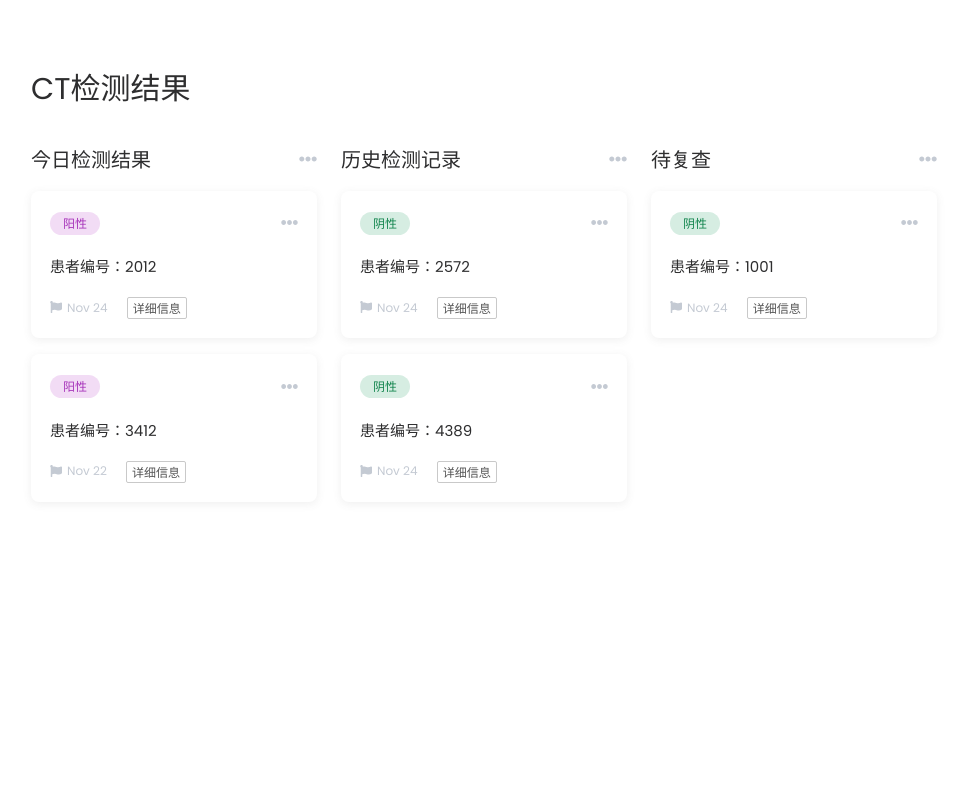
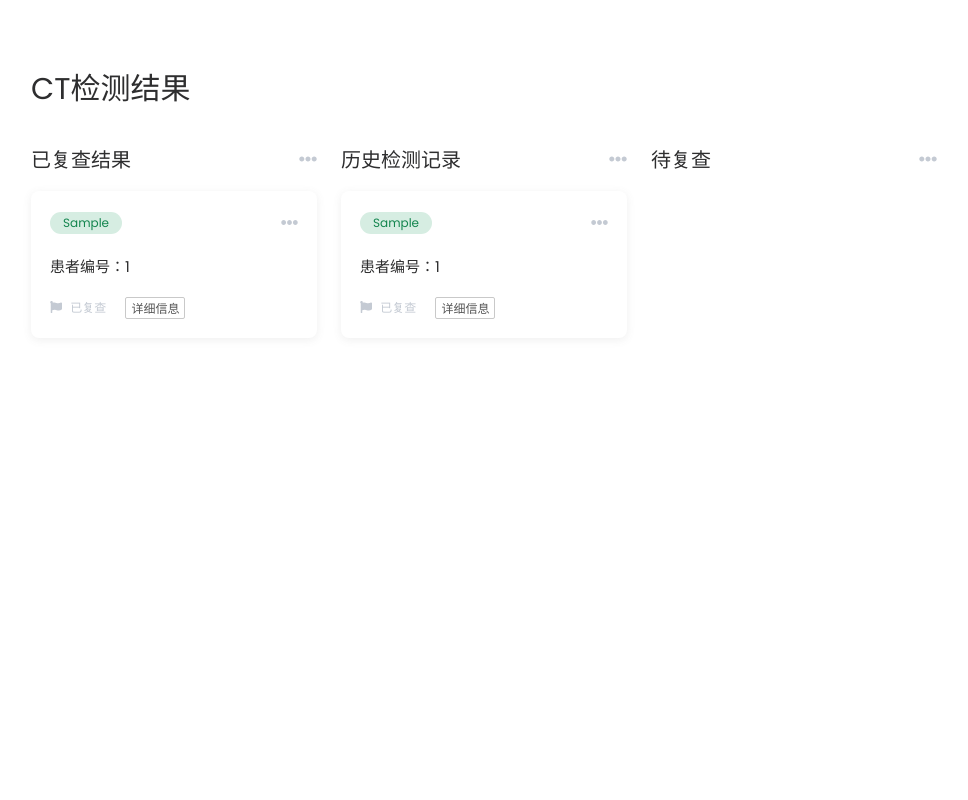
Before and after one commit to ycycse/Auxiliary-diagnosis-system, a Django app: page /diagnosis/result_list/ in a window 1280 px wide. Shown: the whole page, without its empty margins (1-969 px from the left). Run offline with Django 3.2, Linux system fonts and the light colour scheme; tables that the repository leaves empty hold one stand-in row (values such as "Sample post").

Commit message:
增加分割图像与展示图像的切换 实现了Result_List诊断结果界面的对应功能 实现了医生的复查功能

```diff
--- a/diagnosis/segmentation.py
+++ b/diagnosis/segmentation.py
@@ -70,11 +70,9 @@ def inference(image_root, processed_path):
     layer = Image.new("RGBA", img.size, (0, 0, 0, 0))
     layer.paste(icon, (0, 0))
     out = Image.composite(layer, img, layer)
-    print(processed_path)
+
     out.save(processed_path)
     print('Segmentation Finished!')
     res = processed_path.split("media")
-    print()
-    print(res[1])
     # print(os.path.join(settings.MEDIA_ROOT, res[1]).replace('\\', '/'))
     return res[1].replace('\\', '/')
--- a/diagnosis/urls.py
+++ b/diagnosis/urls.py
@@ -12,6 +12,7 @@ urlpatterns = [
     path('result/', views.ResultView.as_view(), name='result'),
     path('main_layout/', views.MainLayoutView.as_view(), name='main_layout'),
     path('result_list/', views.ResultListView.as_view(), name='result_list'),
-    path('result_detail/', views.ResultDetailView.as_view(), name='result_detail'),
-    path('append_result/<img_url>', views.PicProcessView.getPicture)
+    path('result_detail/<num>/', views.ResultDetailView.as_view(), name='detail'),
+    path('append_result/<img_url>/', views.PicProcessView.getPicture),
+    path('update_result/<checked>/<result>/<idx>/', views.UpdateResultView.as_view())
 ]
--- a/diagnosis/views.py
+++ b/diagnosis/views.py
@@ -1,5 +1,7 @@
 import os
 import time
+
+from django.urls import reverse
 
 from diagnosis.recognize import recognize
 from diagnosis.segmentation import inference
@@ -18,6 +20,7 @@ from diagnosis.models import DetectionResult
 
 # 返回在模板中的参数
 context = {}
+index = 0
 
 
 class PicProcessView(View):
@@ -30,17 +33,15 @@ class PicProcessView(View):
     # 上传图片 分割后处理
     @csrf_exempt
     def post(self, request):
-
-        print(request)
+        global index
         file_url = ""
-
         file = request.FILES.get('file')  # 获取文件对象，包括文件名文件大小和文件内容
         curttime = time.strftime("%Y-%m-%d")
         # 规定上传目录
         upload_url = os.path.join(settings.MEDIA_ROOT, 'attachment', curttime)
-        print("--------------------"+upload_url)
         # 判断文件夹是否存在
         folder = os.path.exists(upload_url)
+        detectionResult = ""
         if not folder:
             os.makedirs(upload_url)
             print("创建文件夹")
@@ -64,9 +65,10 @@ class PicProcessView(View):
 
             # 文件原图的URl
             file_upload_url = settings.MEDIA_URL + 'attachment/' + curttime + '/' + finally_name + etx
+            # 用于存储的原图url
+            save_url = '/attachment/' + curttime + '/' + finally_name + etx
             # 处理后文件的URL
             file_processed_url = os.path.join(upload_url, "res_" + finally_name + ".png")
-            print("fuuuuuuuuuuck " + file_upload_url + file_processed_url)
             # 对类别进行识别
             context['judge'] = recognize(os.path.join(upload_url, finally_name))
             # 对图片进行分割并返回分割图片的路径
@@ -74,8 +76,9 @@ class PicProcessView(View):
 
             detectionResult = DetectionResult(way='医生上传', result=context['judge'],
                                               processed_img_path=context['append_img'],
-                                              img_path=file_upload_url, patient_id="1001")
+                                              img_path=save_url, patient_id="1001")
             detectionResult.save()
+            index = detectionResult.index
             # 构建返回值
             response_data = {
                 'code': 0,
@@ -88,7 +91,8 @@ class PicProcessView(View):
             print("no file")
         print(context)
         print("finished")
-        return redirect("diagnosis:result_detail")
+        print(index)
+        return redirect("/diagnosis/result_detail/" + str(index) + "/")
 
 
 class PicUploadView(LoginRequiredMixin, View):
@@ -108,15 +112,37 @@ class MainLayoutView(View):
 class ResultListView(View):
     @method_decorator(xframe_options_sameorigin)
     def get(self, request):
-        return render(request, 'diagnosis/ct_resultList.html')
+        temp = DetectionResult.objects.all()
+        print(temp)
+        context['temp'] = temp
+        unchecked = DetectionResult.objects.filter(checked=0)
+        context['unchecked'] = unchecked
+        checked = DetectionResult.objects.filter(checked=1)
+        context['checked'] = checked
+        return render(request, 'diagnosis/ct_resultList.html', context)
 
 
 class ResultDetailView(View):
     @method_decorator(xframe_options_sameorigin)
-    def get(self, request):
+    def get(self, request, num):
+        # 从数据库中调取对应编号的患者检测数据 用于展示界面
+        print("提取index为" + str(num) + "的患者数据")
+        temp = DetectionResult.objects.get(index=num)
+        context['temp'] = temp
         return render(request, 'diagnosis/result_detail.html', context)
 
 
 class ResultView(LoginRequiredMixin, View):
     """诊断结果显示"""
     pass
+
+
+class UpdateResultView(View):
+    @method_decorator(xframe_options_sameorigin)
+    def get(self, request, checked, result, idx):
+        print(idx)
+        temp = DetectionResult.objects.get(index=idx)
+        temp.result = result
+        temp.checked = checked
+        temp.save()
+        return redirect("/diagnosis/result_list/")
--- a/templates/diagnosis/ct_resultList.html
+++ b/templates/diagnosis/ct_resultList.html
@@ -17,12 +17,6 @@
     </head>
     <body>
 
-        {% for item in items %}
-            <div>
-            {{ item. }}
-            </div>
-        {% endfor %}
-
         <div class='app'>
             <main class='project'>
               <div class='project-info'>
@@ -31,68 +25,67 @@
               <div class='project-tasks'>
                 <div class='project-column'>
                   <div class='project-column-heading'>
-                    <h2 class='project-column-heading__title'>今日检测结果</h2><button class='project-column-heading__options'><i class="fas fa-ellipsis-h"></i></button>
+                    <h2 class='project-column-heading__title'>已复查结果</h2><button class='project-column-heading__options'><i class="fas fa-ellipsis-h"></i></button>
                   </div>
+                    {% for item in checked %}
                     <div class='task' draggable='true'>
-                    <div class='task__tags'><span class='task__tag task__tag--copyright'>阳性</span><button class='task__options'><i class="fas fa-ellipsis-h"></i></button></div>
-                    <p>患者编号：2012</p>
+                        <div class='task__tags'><span class='task__tag task__tag--illustration'>{{item.result}}</span><button class='task__options'><i class="fas fa-ellipsis-h"></i></button></div>
+                        <p>患者编号：{{item.patient_id}}</p>
                         <div class='task__stats'>
-                      <span><time datetime="2021-11-24T20:00:00"><i class="fas fa-flag"></i>Nov 24</time></span>
-                          &nbsp&nbsp&nbsp&nbsp&nbsp<button type="button" class="layui-btn layui-btn-primary layui-btn-xs">详细信息</button>
+                            <span><time datetime="2021-11-24T20:00:00"><i class="fas fa-flag"></i>
+                                {% if item.checked == 1 %}
+                                    已复查
+                                {% else %}
+                                    未复查
+                                {% endif %}
+                            </time></span>
+                            &nbsp&nbsp&nbsp&nbsp&nbsp<a href="/diagnosis/result_detail/{{item.index}}/"><button type="button" class="layui-btn layui-btn-primary layui-btn-xs">详细信息</button></a>
                         </div>
                     </div>
+                    {% endfor %}
+            </div>
 
+                <div class='project-column'>
+                    <div class='project-column-heading'>
+                        <h2 class='project-column-heading__title'>历史检测记录</h2><button class='project-column-heading__options'><i class="fas fa-ellipsis-h"></i></button>
+                    </div>
+                    {% for item in temp %}
                     <div class='task' draggable='true'>
-                    <div class='task__tags'><span class='task__tag task__tag--copyright'>阳性</span><button class='task__options'><i class="fas fa-ellipsis-h"></i></button></div>
-                    <p>患者编号：3412</p>
+                        <div class='task__tags'><span class='task__tag task__tag--illustration'>{{item.result}}</span><button class='task__options'><i class="fas fa-ellipsis-h"></i></button></div>
+                        <p>患者编号：{{item.patient_id}}</p>
                         <div class='task__stats'>
-                      <span><time datetime="2021-11-24T20:00:00"><i class="fas fa-flag"></i>Nov 22</time></span>
-                          &nbsp&nbsp&nbsp&nbsp&nbsp<button type="button" class="layui-btn layui-btn-primary layui-btn-xs">详细信息</button>
+                            <span><time datetime="2021-11-24T20:00:00"><i class="fas fa-flag"></i>
+                                {% if item.checked == 1 %}
+                                    已复查
+                                {% else %}
+                                    未复查
+                                {% endif %}
+                            </time></span>
+                            &nbsp&nbsp&nbsp&nbsp&nbsp<a href="/diagnosis/result_detail/{{item.index}}/"><button type="button" class="layui-btn layui-btn-primary layui-btn-xs">详细信息</button></a>
                         </div>
                     </div>
-
-            </div>
-
-                <div class='project-column'><div class='project-column-heading'>
-                    <h2 class='project-column-heading__title'>历史检测记录</h2><button class='project-column-heading__options'><i class="fas fa-ellipsis-h"></i></button>
-                </div>
-
-                  <div class='task' draggable='true'>
-                    <div class='task__tags'><span class='task__tag task__tag--illustration'>阴性</span><button class='task__options'><i class="fas fa-ellipsis-h"></i></button></div>
-                    <p>患者编号：2572</p>
-                    <div class='task__stats'>
-                      <span><time datetime="2021-11-24T20:00:00"><i class="fas fa-flag"></i>Nov 24</time></span>
-                          &nbsp&nbsp&nbsp&nbsp&nbsp<button type="button" class="layui-btn layui-btn-primary layui-btn-xs">详细信息</button>
-                    </div>
-                  </div>
-
-                  <div class='task' draggable='true'>
-                    <div class='task__tags'><span class='task__tag task__tag--illustration'>阴性</span><button class='task__options'><i class="fas fa-ellipsis-h"></i></button></div>
-                    <p>患者编号：4389</p>
-                    <div class='task__stats'>
-                      <span><time datetime="2021-11-24T20:00:00"><i class="fas fa-flag"></i>Nov 24</time></span>
-                          &nbsp&nbsp&nbsp&nbsp&nbsp<button type="button" class="layui-btn layui-btn-primary layui-btn-xs">详细信息</button>
-                    </div>
-                  </div>
-
+                    {% endfor %}
                 </div>
 
                 <div class='project-column'><div class='project-column-heading'>
                     <h2 class='project-column-heading__title'>待复查</h2><button class='project-column-heading__options'><i class="fas fa-ellipsis-h"></i></button>
                 </div>
-
+                    {% for item in unchecked %}
                     <div class='task' draggable='true'>
-                    <div class='task__tags'><span class='task__tag task__tag--illustration'>阴性</span><button class='task__options'><i class="fas fa-ellipsis-h"></i></button></div>
-                    <p>患者编号：1001</p>
+                        <div class='task__tags'><span class='task__tag task__tag--illustration'>{{item.result}}</span><button class='task__options'><i class="fas fa-ellipsis-h"></i></button></div>
+                        <p>患者编号：{{item.patient_id}}</p>
                         <div class='task__stats'>
-                      <span><time datetime="2021-11-24T20:00:00"><i class="fas fa-flag"></i>Nov 24</time></span>
-                      <!-- <span><i class="fas fa-comment"></i>4</span>
-                      <span><i class="fas fa-paperclip"></i>0</span>
-                      <span class='task__owner'></span> -->
-<!--                        <a href="{% url 'diagnosis:result_detail' %}">点击查看详细信息</a>-->
-                        &nbsp&nbsp&nbsp&nbsp&nbsp<button type="button" class="layui-btn layui-btn-primary layui-btn-xs">详细信息</button>
+                            <span><time datetime="2021-11-24T20:00:00"><i class="fas fa-flag"></i>
+                                {% if item.checked == 1 %}
+                                    已复查
+                                {% else %}
+                                    未复查
+                                {% endif %}
+                            </time></span>
+                            &nbsp&nbsp&nbsp&nbsp&nbsp<a href="/diagnosis/result_detail/{{item.index}}/"><button type="button" class="layui-btn layui-btn-primary layui-btn-xs">详细信息</button></a>
                         </div>
                     </div>
+                    {% endfor %}
                 </div>
               </div>
             </main>
```
Also changed, not shown: templates/diagnosis/result_detail.html (+26 -5 lines), templates/map/中国疫情地图.html (+18 -18 lines), media/attachment/2021-03-11/猫耳少女.jpg (deleted), media/attachment/2021-03-29/0.jpg (deleted), media/attachment/2021-03-29/0_20210329145348.jpg (deleted), media/attachment/2021-03-29/0_20210329145402.jpg (deleted), media/attachment/2021-03-29/0_20210329145527.jpg (deleted), media/attachment/2021-03-29/0_20210329145624.jpg (deleted), media/attachment/2021-03-29/0_20210329163117.jpg (deleted), media/attachment/2021-03-29/94.jpg (deleted), media/attachment/2021-03-30/1.jpg (deleted), models/segment/Lung infection segmentation/Inf-Net/Labels/test.png, models/segment/Results/Lung infection segmentation/Inf-Net/Mask/test.png. Lines whose indentation alone changed are shown as unchanged.
